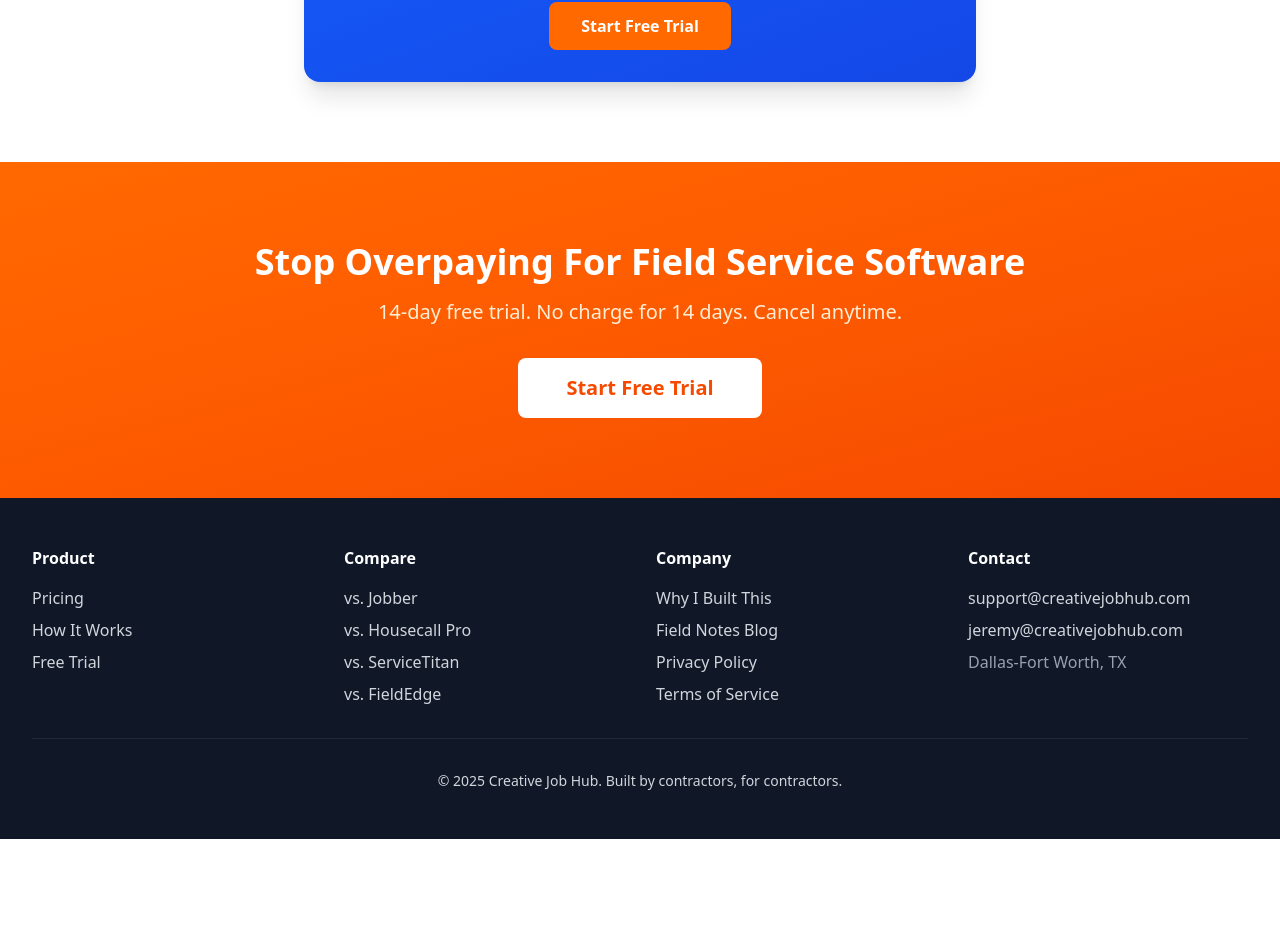
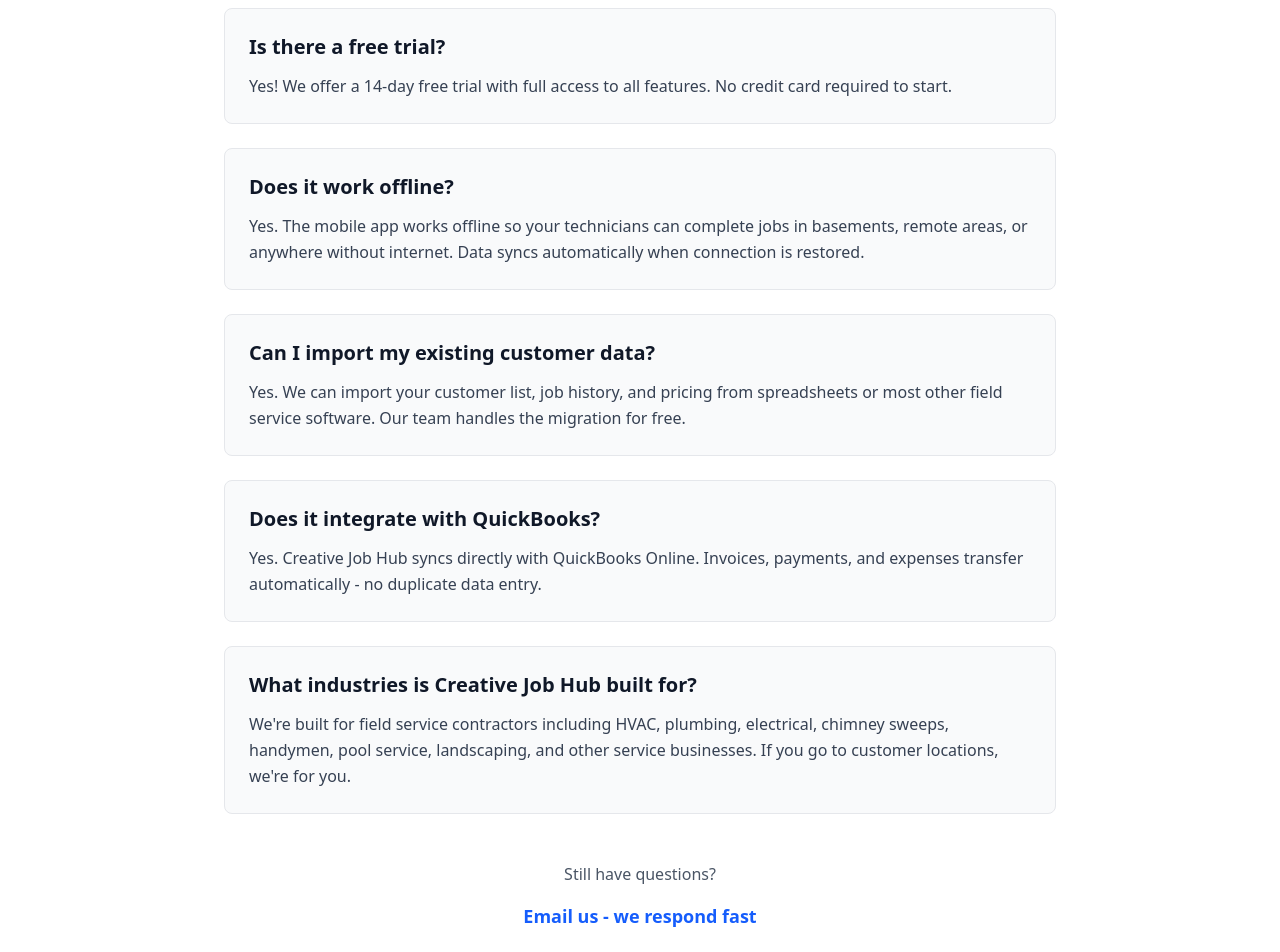
Before and after one commit to thejdmckinney/creativejobhub-site-v2, a React (Vite) app: page / in a window 1280 px wide. Shown: the part 2405-3357 px from the top of the page. Before the commit the page ends 3244 px from the top, so only its background shows below. Built offline with nearby package versions, Linux system fonts and the light colour scheme.

Commit message:
Add critical SEO optimizations: Organization schema, FAQ schema with rich snippets, visible FAQ section, and performance improvements

```diff
--- a/index.html
+++ b/index.html
@@ -21,6 +21,9 @@
     <link rel="preconnect" href="https://fonts.googleapis.com" />
     <link rel="preconnect" href="https://fonts.gstatic.com" crossorigin />
 
+    <!-- Preload critical assets -->
+    <link rel="preload" as="image" href="/src/assets/home-page-image.png" />
+
     <!-- Google Analytics 4 -->
     <!-- Replace G-XXXXXXXXXX with your actual GA4 Measurement ID -->
     <script async src="https://www.googletagmanager.com/gtag/js?id=G-XXXXXXXXXX"></script>
--- /dev/null
+++ b/src/components/FAQSchema.tsx
@@ -0,0 +1,38 @@
+import { Helmet } from 'react-helmet-async';
+
+interface FAQItem {
+  question: string;
+  answer: string;
+}
+
+interface FAQSchemaProps {
+  faqs: FAQItem[];
+}
+
+/**
+ * FAQ Schema Markup
+ * Creates rich snippets in Google search results
+ * Shows your Q&A directly in search, increasing visibility and CTR
+ */
+export default function FAQSchema({ faqs }: FAQSchemaProps) {
+  const faqSchema = {
+    "@context": "https://schema.org",
+    "@type": "FAQPage",
+    "mainEntity": faqs.map((faq) => ({
+      "@type": "Question",
+      "name": faq.question,
+      "acceptedAnswer": {
+        "@type": "Answer",
+        "text": faq.answer
+      }
+    }))
+  };
+
+  return (
+    <Helmet>
+      <script type="application/ld+json">
+        {JSON.stringify(faqSchema)}
+      </script>
+    </Helmet>
+  );
+}
--- /dev/null
+++ b/src/components/OrganizationSchema.tsx
@@ -0,0 +1,69 @@
+import { Helmet } from 'react-helmet-async';
+
+/**
+ * Organization Schema Markup
+ * Tells Google about Creative Job Hub as a software company
+ * This enables rich results, knowledge panels, and brand recognition
+ */
+export default function OrganizationSchema() {
+  const organizationSchema = {
+    "@context": "https://schema.org",
+    "@type": ["Organization", "SoftwareApplication"],
+    "@id": "https://creativejobhub.com/#organization",
+    "name": "Creative Job Hub",
+    "legalName": "Creative Job Hub LLC",
+    "url": "https://creativejobhub.com",
+    "logo": "https://creativejobhub.com/cjh-og-image.png",
+    "description": "Field service management software for contractors. Scheduling, estimates, invoicing, QuickBooks integration. Built by a contractor for contractors.",
+    "foundingDate": "2025",
+    "slogan": "Field Service Software That Doesn't Cost More Than Your Truck Payment",
+    "email": "support@creativejobhub.com",
+    "telephone": "+1-XXX-XXX-XXXX", // Replace with real phone number
+
+    // Software Application Details
+    "applicationCategory": "BusinessApplication",
+    "operatingSystem": "Web, iOS, Android",
+    "offers": {
+      "@type": "Offer",
+      "price": "89",
+      "priceCurrency": "USD",
+      "priceValidUntil": "2026-12-31",
+      "availability": "https://schema.org/InStock",
+      "url": "https://creativejobhub.com/pricing"
+    },
+
+    // Aggregate Rating from your 433 reviews
+    "aggregateRating": {
+      "@type": "AggregateRating",
+      "ratingValue": "4.8",
+      "reviewCount": "433",
+      "bestRating": "5",
+      "worstRating": "1"
+    },
+
+    // Social Media Links
+    "sameAs": [
+      // Add your social media profiles here when created:
+      // "https://www.facebook.com/creativejobhub",
+      // "https://twitter.com/creativejobhub",
+      // "https://www.linkedin.com/company/creativejobhub",
+      // "https://www.instagram.com/creativejobhub"
+    ],
+
+    // Contact Information
+    "contactPoint": {
+      "@type": "ContactPoint",
+      "contactType": "Customer Support",
+      "email": "support@creativejobhub.com",
+      "availableLanguage": "English"
+    }
+  };
+
+  return (
+    <Helmet>
+      <script type="application/ld+json">
+        {JSON.stringify(organizationSchema)}
+      </script>
+    </Helmet>
+  );
+}
--- a/src/pages/Home.tsx
+++ b/src/pages/Home.tsx
@@ -1,10 +1,40 @@
 import { Link } from 'react-router-dom';
 import SEO from '../components/SEO';
 import StarRating from '../components/StarRating';
+import OrganizationSchema from '../components/OrganizationSchema';
+import FAQSchema from '../components/FAQSchema';
 import heroBanner from '../assets/home-page-image.png';
 import integrationsImage from '../assets/Integrations-we-partner-with.jpg';
 
 export default function Home() {
+  // FAQ data for Schema.org markup
+  const faqs = [
+    {
+      question: "How much does Creative Job Hub cost?",
+      answer: "$89 per month with everything included - unlimited users, unlimited jobs, QuickBooks integration, mobile apps, GPS tracking, and 24/7 support. No hidden fees or per-user charges."
+    },
+    {
+      question: "Is there a free trial?",
+      answer: "Yes! We offer a 14-day free trial with full access to all features. No credit card required to start."
+    },
+    {
+      question: "Does it work offline?",
+      answer: "Yes. The mobile app works offline so your technicians can complete jobs in basements, remote areas, or anywhere without internet. Data syncs automatically when connection is restored."
+    },
+    {
+      question: "Can I import my existing customer data?",
+      answer: "Yes. We can import your customer list, job history, and pricing from spreadsheets or most other field service software. Our team handles the migration for free."
+    },
+    {
+      question: "Does it integrate with QuickBooks?",
+      answer: "Yes. Creative Job Hub syncs directly with QuickBooks Online. Invoices, payments, and expenses transfer automatically - no duplicate data entry."
+    },
+    {
+      question: "What industries is Creative Job Hub built for?",
+      answer: "We're built for field service contractors including HVAC, plumbing, electrical, chimney sweeps, handymen, pool service, landscaping, and other service businesses. If you go to customer locations, we're for you."
+    }
+  ];
+
   return (
     <div className="bg-white">
       <SEO
@@ -12,6 +42,8 @@
         description="The all-in-one field service management software built specifically for creative contractors. Schedule jobs, create estimates, manage clients, and get paid faster. $89/month, everything included. Try free for 14 days."
         keywords="field service management software, contractor software, hvac software, plumbing software, electrical software, landscaping software, job scheduling, estimates, invoicing, QuickBooks integration"
       />
+      <OrganizationSchema />
+      <FAQSchema faqs={faqs} />
 
       <section className="bg-gradient-to-b from-blue-50 to-white py-20">
         <div className="max-w-7xl mx-auto px-4 sm:px-6 lg:px-8">
@@ -109,6 +141,36 @@
         </div>
       </section>
 
+      {/* FAQ Section - Visible content that matches Schema.org markup */}
+      <section className="py-20 bg-white">
+        <div className="max-w-4xl mx-auto px-4 sm:px-6 lg:px-8">
+          <h2 className="text-4xl font-bold text-center text-gray-900 mb-12">
+            Frequently Asked Questions
+          </h2>
+          <div className="space-y-6">
+            {faqs.map((faq, index) => (
+              <div key={index} className="bg-gray-50 rounded-lg p-6 border border-gray-200">
+                <h3 className="text-xl font-bold text-gray-900 mb-3">
+                  {faq.question}
+                </h3>
+                <p className="text-gray-700 leading-relaxed">
+                  {faq.answer}
+                </p>
+              </div>
+            ))}
+          </div>
+          <div className="text-center mt-12">
+            <p className="text-gray-600 mb-4">Still have questions?</p>
+            <a
+              href="mailto:support@creativejobhub.com"
+              className="text-blue-600 hover:text-blue-700 font-semibold text-lg"
+            >
+              Email us - we respond fast
+            </a>
+          </div>
+        </div>
+      </section>
+
       <section className="py-20 bg-white">
         <div className="max-w-7xl mx-auto px-4 sm:px-6 lg:px-8 text-center">
           <h2 className="text-4xl font-bold text-gray-900 mb-12">
```
Also changed, not shown: 1 other file (tests, documents, lock files or other folders).
